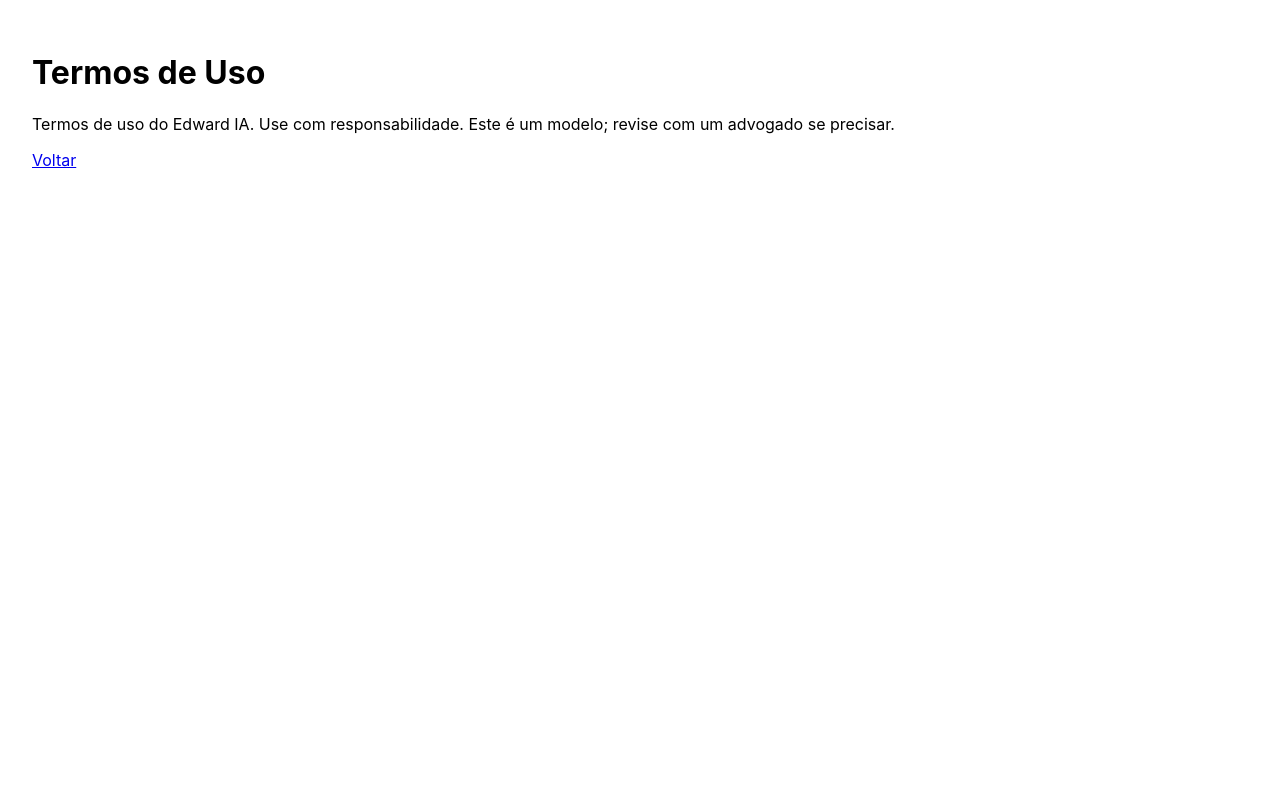
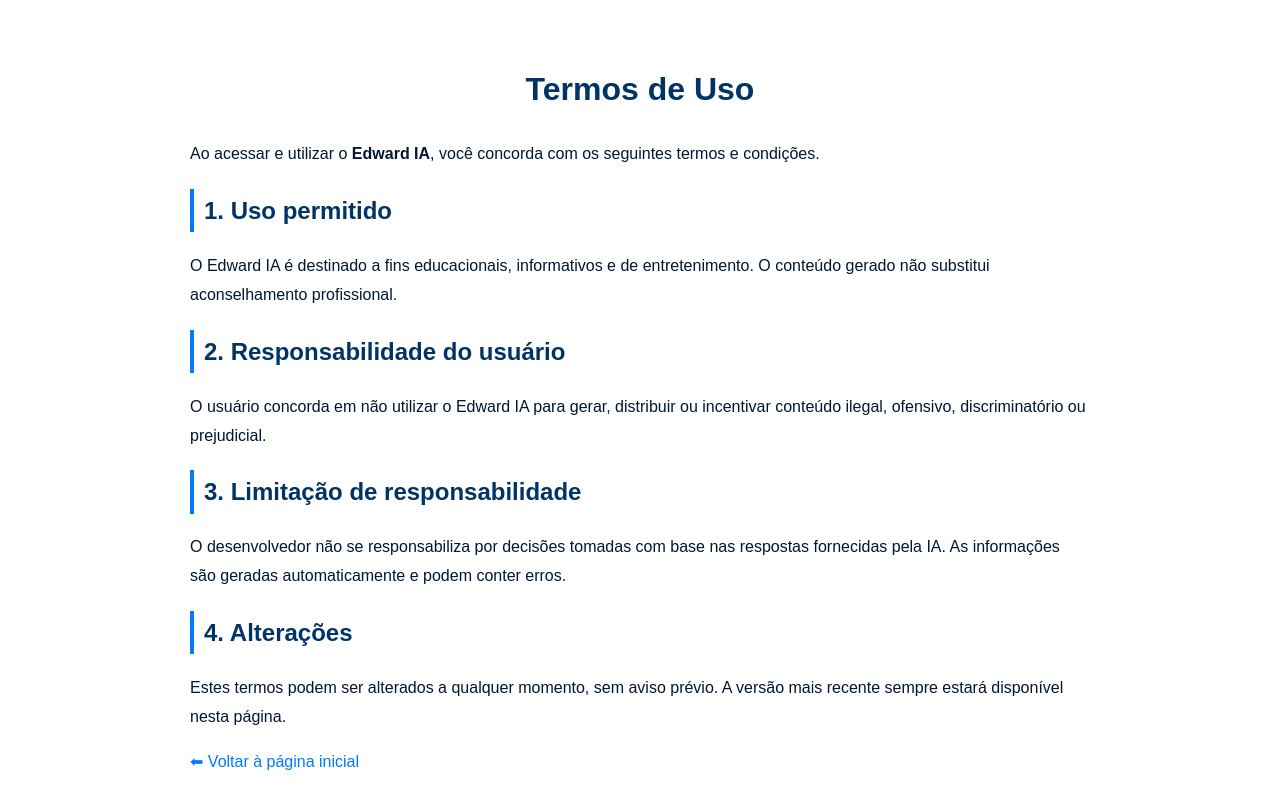
Before and after one commit to edwardhenryz/Edward-IA, a plain HTML site: page termos.html in a window 1280 px wide. Drawn offline with Linux system fonts and the light colour scheme.

Commit message:
Update termos.html

```diff
--- a/termos.html
+++ b/termos.html
@@ -1,10 +1,36 @@
 <!doctype html>
 <html lang="pt-BR">
-<head><meta charset="utf-8"><meta name="viewport" content="width=device-width,initial-scale=1">
-<title>Termos — Edward IA</title></head>
-<body style="font-family:Inter,Arial;padding:24px">
+<head>
+<meta charset="utf-8">
+<meta name="viewport" content="width=device-width,initial-scale=1">
+<title>Termos de Uso — Edward IA</title>
+<style>
+  body {background:#fff;color:#001733;font-family:"Poppins",Arial,sans-serif;margin:0;padding:40px 20px;line-height:1.8;}
+  main {max-width:900px;margin:auto;}
+  h1 {text-align:center;color:#003366;}
+  h2 {color:#003366;border-left:4px solid #007BFF;padding-left:10px;}
+  a {color:#007BFF;text-decoration:none;}
+  a:hover {text-decoration:underline;}
+</style>
+</head>
+<body>
+<main>
   <h1>Termos de Uso</h1>
-  <p>Termos de uso do Edward IA. Use com responsabilidade. Este é um modelo; revise com um advogado se precisar.</p>
-  <p><a href="index.html">Voltar</a></p>
+  <p>Ao acessar e utilizar o <strong>Edward IA</strong>, você concorda com os seguintes termos e condições.</p>
+
+  <h2>1. Uso permitido</h2>
+  <p>O Edward IA é destinado a fins educacionais, informativos e de entretenimento. O conteúdo gerado não substitui aconselhamento profissional.</p>
+
+  <h2>2. Responsabilidade do usuário</h2>
+  <p>O usuário concorda em não utilizar o Edward IA para gerar, distribuir ou incentivar conteúdo ilegal, ofensivo, discriminatório ou prejudicial.</p>
+
+  <h2>3. Limitação de responsabilidade</h2>
+  <p>O desenvolvedor não se responsabiliza por decisões tomadas com base nas respostas fornecidas pela IA. As informações são geradas automaticamente e podem conter erros.</p>
+
+  <h2>4. Alterações</h2>
+  <p>Estes termos podem ser alterados a qualquer momento, sem aviso prévio. A versão mais recente sempre estará disponível nesta página.</p>
+
+  <p><a href="/index.html">⬅ Voltar à página inicial</a></p>
+</main>
 </body>
 </html>
```
